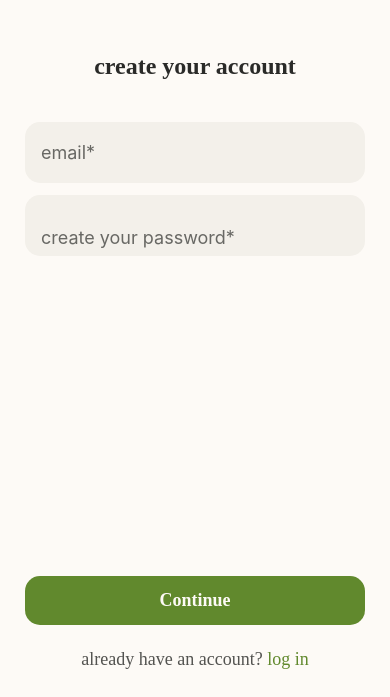
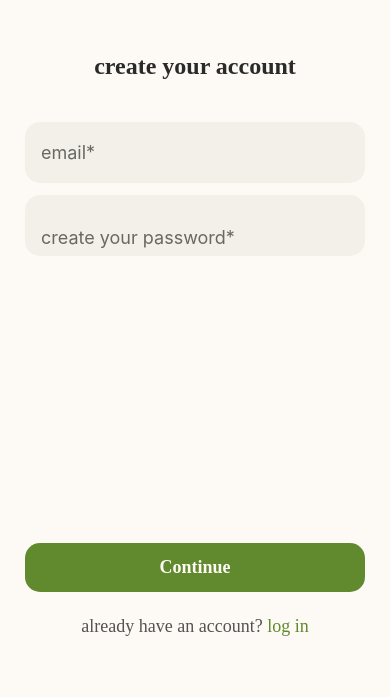
Before and after one commit to ecao54/tomodoro, a React Native app: screen /EmailSignUp in a window 390 px wide. Shown: the part 147-844 px from the top of the page. Built offline with nearby package versions, Linux system fonts and the light colour scheme; no server answers; some icons are missing; what expo-web-browser would draw is missing.

Commit message:
fixed padding

```diff
--- a/app/screens/EmailSignUp.js
+++ b/app/screens/EmailSignUp.js
@@ -206,7 +206,7 @@ const styles = StyleSheet.create({
         justifyContent: 'space-between',
         paddingHorizontal: 25,
         paddingTop: 200,
-        paddingBottom: 27,
+        paddingBottom: 60,
         width: '100%',
         gap: 42
     },
--- a/app/screens/Login.js
+++ b/app/screens/Login.js
@@ -264,7 +264,7 @@ const styles = StyleSheet.create({
     },
     bottomContainer: {
         justifyContent: 'flex-end',
-        paddingBottom: 10,
+        paddingBottom: 45,
         gap: 153
     },
     subtitle: {
--- a/app/screens/SignUp.js
+++ b/app/screens/SignUp.js
@@ -101,7 +101,7 @@ const styles = StyleSheet.create({
         justifyContent: 'space-between',
         paddingHorizontal: 25,
         paddingTop: 362,
-        paddingBottom: 27,
+        paddingBottom: 60,
         width: '100%',
     },
     buttonFrame: {
```
